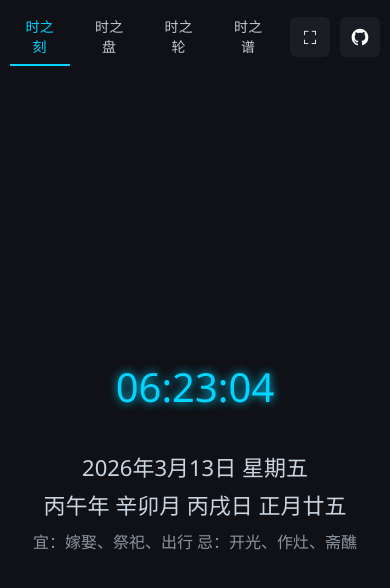
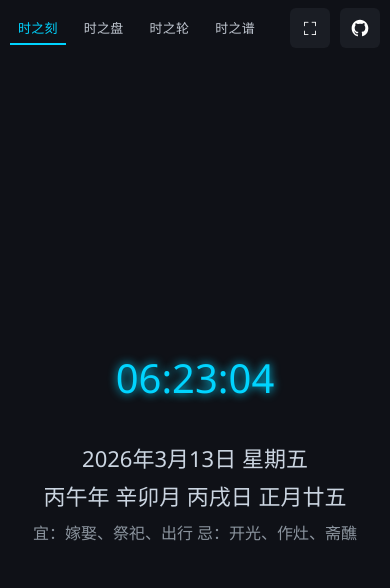
Before and after one commit to wanxb/time-clock, a plain HTML site: page index.html in a window 390 px wide. Drawn offline with Linux system fonts and the light colour scheme; no server answers.

Commit message:
feat: update docs, favicon, and UI tweaks

```diff
--- a/css/base.css
+++ b/css/base.css
@@ -45,6 +45,7 @@ body {
 .tabs {
 	display: flex;
 	gap: 10px;
+	flex-wrap: wrap;
 }
 
 .tab {
@@ -119,4 +120,9 @@ main {
 	.app {
 		padding: 8px 10px 14px;
 	}
+
+	.tab {
+		font-size: 13px;
+		padding: 6px 8px;
+	}
 }
--- a/index.html
+++ b/index.html
@@ -4,6 +4,7 @@
   <meta charset="UTF-8">
   <meta name="viewport" content="width=device-width, initial-scale=1.0">
   <title>时间之窗</title>
+  <link rel="icon" type="image/svg+xml" href="images/icon.svg">
   <link rel="stylesheet" href="css/base.css">
   <link rel="stylesheet" href="css/clock.css">
   <link rel="stylesheet" href="css/analog.css">
```
Also changed, not shown: images/1.png (added), images/2.png (added), images/3.png (added), images/4.png (added), images/icon.svg (added), 1 other file.
